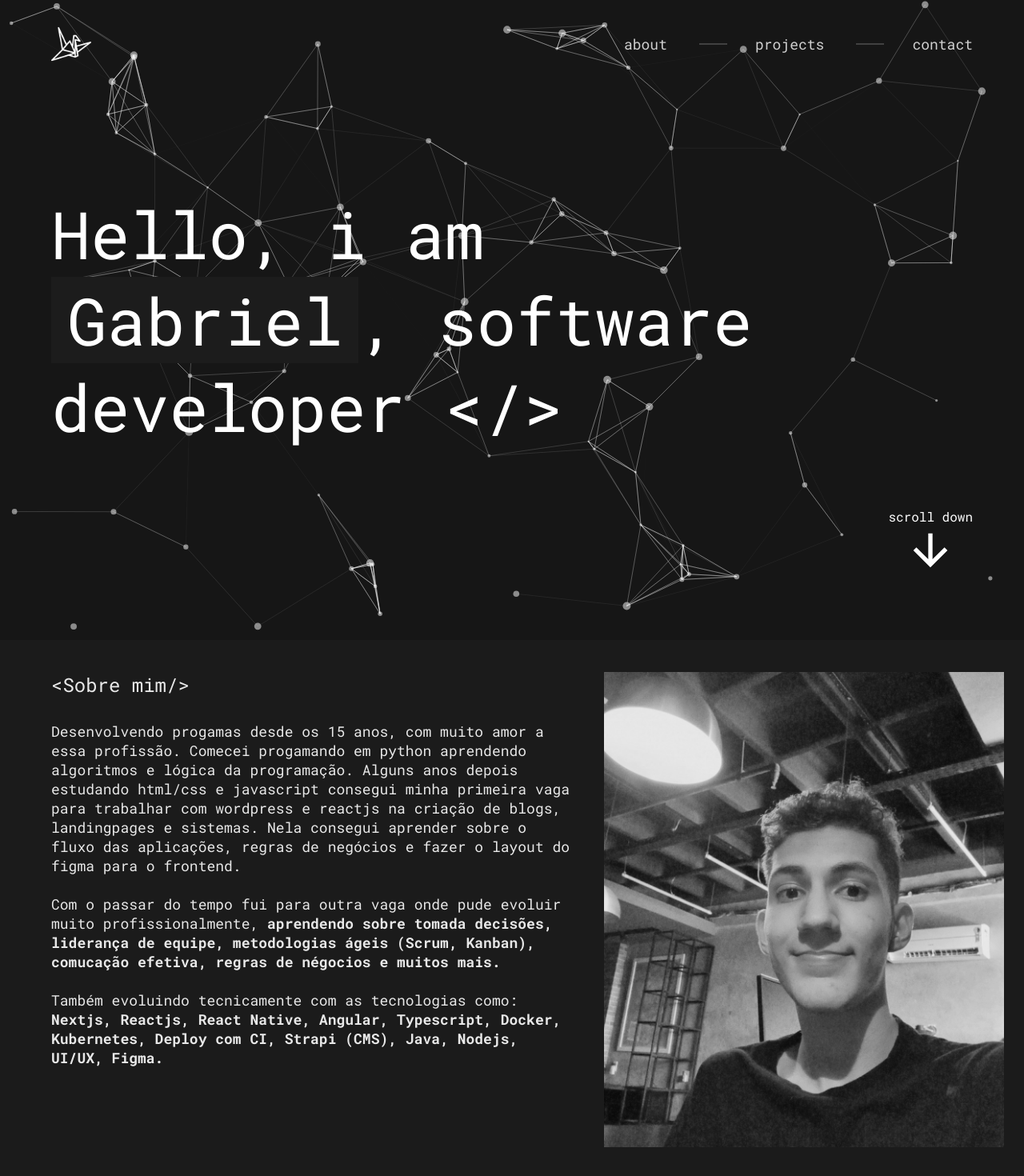
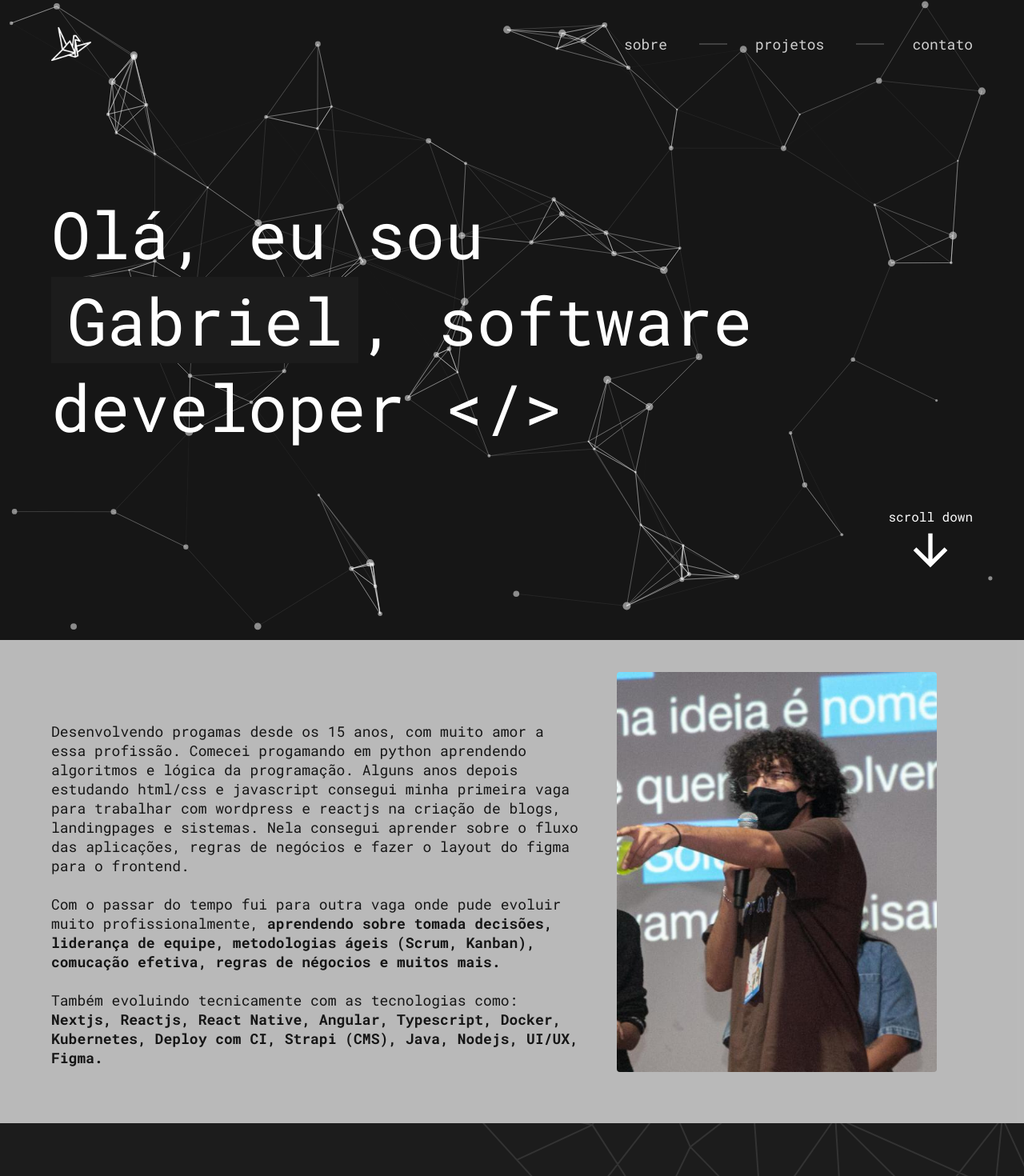
Before and after one commit to gabriel-mend/me, a Next.js app: page / in a window 1280 px wide. Shown: the top 1470 px of the page at 80% size. Built offline with nearby package versions, Linux system fonts and the light colour scheme.

Commit message:
feat: adicionando animações

```diff
--- a/src/components/screens/Home/AboutSection/AboutSection.styles.ts
+++ b/src/components/screens/Home/AboutSection/AboutSection.styles.ts
@@ -14,10 +14,10 @@ export const Container = styled(Wrapper, {
 
 export const WrapperCustom = styled('div', {
   width: '100%',
-  background: '$gray200',
-  opacity: 0.9,
+  background: 'rgba(255, 255, 255,0.7)',
   zIndex: 999,
-  position: 'relative'
+  position: 'relative',
+  color: '$gray100'
 })
 
 export const Paragraph = styled('p', {
@@ -34,6 +34,11 @@ export const Column = styled('div', {
   width: '$$width',
   height: '100%',
 
+  '& > img': {
+    objectFit: 'cover',
+    borderRadius: 4
+  },
+
   '@bp4': {
     width: '100%',
 
--- a/src/components/screens/Home/AboutSection/AboutSection.tsx
+++ b/src/components/screens/Home/AboutSection/AboutSection.tsx
@@ -1,6 +1,6 @@
-import { Tag, Wrapper } from '@/components/shared/ui'
+import { Tag } from '@/components/shared/ui'
 import * as S from './AboutSection.styles'
-import meImg from '@/public/images/me.jpg'
+import meImg from '@/public/images/file.png'
 import Image from 'next/image'
 
 export function AboutSection() {
@@ -48,7 +48,9 @@ export function AboutSection() {
           <Image
             src={meImg}
             alt="Foto do Gabriel Mendonça Pereira"
-            width={500}
+            width={400}
+            height={500}
+            className="me-image"
           />
         </S.Column>
       </S.Container>
--- a/src/components/screens/Home/HeroSection/HeroSection.tsx
+++ b/src/components/screens/Home/HeroSection/HeroSection.tsx
@@ -26,7 +26,7 @@ export function HeroSection() {
       <Wrapper>
         <S.Content>
           <S.Title>
-            Hello, i am
+            Olá, eu sou
             <br /> <span>Gabriel</span>, software <br /> developer {`</>`}
           </S.Title>
           <S.ScrollDown>
--- a/src/components/screens/Home/ProjectsSection/ProjectsSection.tsx
+++ b/src/components/screens/Home/ProjectsSection/ProjectsSection.tsx
@@ -11,7 +11,7 @@ export function ProjectsSection() {
     <Wrapper>
       <S.Container>
         <S.Header>
-          <Tag text="Projects" />
+          <Tag text="Projetos" />
           <S.Paragraph>
             Lorem Ipsum is simply dummy text of the printing and typesetting
             industry.
@@ -57,7 +57,9 @@ export function ProjectsSection() {
         </S.Projects>
         <S.GithubButton>
           <Button>
-            <Link href="https://github.com/gabriel-mend/me">more projects</Link>
+            <Link href="https://github.com/gabriel-mend" target="_blank">
+              Mais projetos
+            </Link>
             <Button.Icon>
               <SiGithub />
             </Button.Icon>
--- a/src/components/shared/navigation/Footer/Footer.styles.ts
+++ b/src/components/shared/navigation/Footer/Footer.styles.ts
@@ -11,6 +11,7 @@ export const Container = styled('div', {
   flexDirection: 'column',
   alignItems: 'center',
   justifyContent: 'center',
+  opacity: 0.9,
 
   background: 'url("./images/footer-vector.svg"), $gray200',
   backgroundPosition: 'bottom left',
--- a/src/components/shared/navigation/Footer/Footer.tsx
+++ b/src/components/shared/navigation/Footer/Footer.tsx
@@ -1,4 +1,3 @@
-import Image from 'next/image'
 import Link from 'next/link'
 import { SiGithub, SiInstagram, SiLinkedin } from 'react-icons/si'
 import * as S from './Footer.styles'
--- a/src/components/shared/navigation/Navbar/Navbar.tsx
+++ b/src/components/shared/navigation/Navbar/Navbar.tsx
@@ -20,9 +20,9 @@ export function Navbar() {
         </S.Logo>
 
         <S.Nav data-scroll-active={isScroll}>
-          <NavLink href="#about">about</NavLink>
-          <NavLink href="#projects">projects</NavLink>
-          <NavLink href="#contact">contact</NavLink>
+          <NavLink href="#about">sobre</NavLink>
+          <NavLink href="#projects">projetos</NavLink>
+          <NavLink href="#contact">contato</NavLink>
         </S.Nav>
 
         {/* <S.Translate data-scroll-active={isScroll}>
--- a/src/components/shared/ui/Tag/Tag.styles.ts
+++ b/src/components/shared/ui/Tag/Tag.styles.ts
@@ -2,5 +2,19 @@ import { styled } from '@/styles/config'
 
 export const Container = styled('h2', {
   fontSize: '$sm',
-  fontWeight: 'normal'
+  fontWeight: 'normal',
+  transition: 'all 1s',
+
+  variants: {
+    isVisible: {
+      true: {
+        opacity: 1,
+        transform: 'translatex(0px)'
+      },
+      false: {
+        opacity: 0,
+        transform: 'translatex(-20px)'
+      }
+    }
+  }
 })
--- a/src/components/shared/ui/Tag/Tag.tsx
+++ b/src/components/shared/ui/Tag/Tag.tsx
@@ -1,5 +1,31 @@
+import { useEffect, useRef, useState } from 'react'
 import * as S from './Tag.styles'
 
 export function Tag({ text }: { text: string }) {
-  return <S.Container>{`<${text}/>`}</S.Container>
+  const containerRef = useRef(null)
+  const [isVisible, setIsVisible] = useState(false)
+
+  const callbackFunction = entries => {
+    const [entry] = entries
+    setIsVisible(entry.isIntersecting)
+  }
+
+  useEffect(() => {
+    const observer = new IntersectionObserver(callbackFunction, {
+      root: null,
+      rootMargin: '0px',
+      threshold: 1
+    })
+    if (!containerRef.current) observer.observe(containerRef.current)
+
+    return () => {
+      if (containerRef.current) observer.unobserve(containerRef.current)
+    }
+  }, [containerRef])
+  return (
+    <S.Container
+      isVisible={isVisible}
+      ref={containerRef}
+    >{`<${text}/>`}</S.Container>
+  )
 }
```
Also changed, not shown: public/images/file.png (added).
